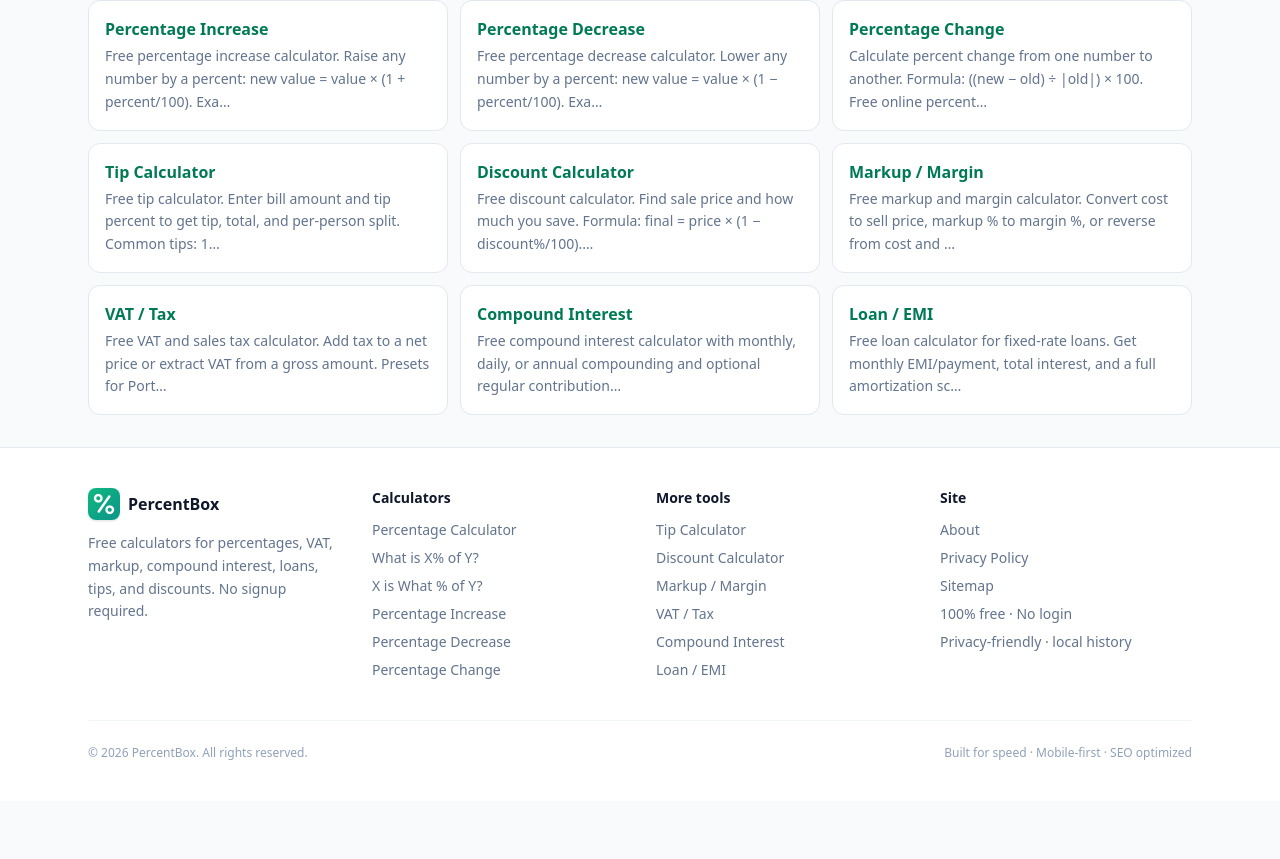
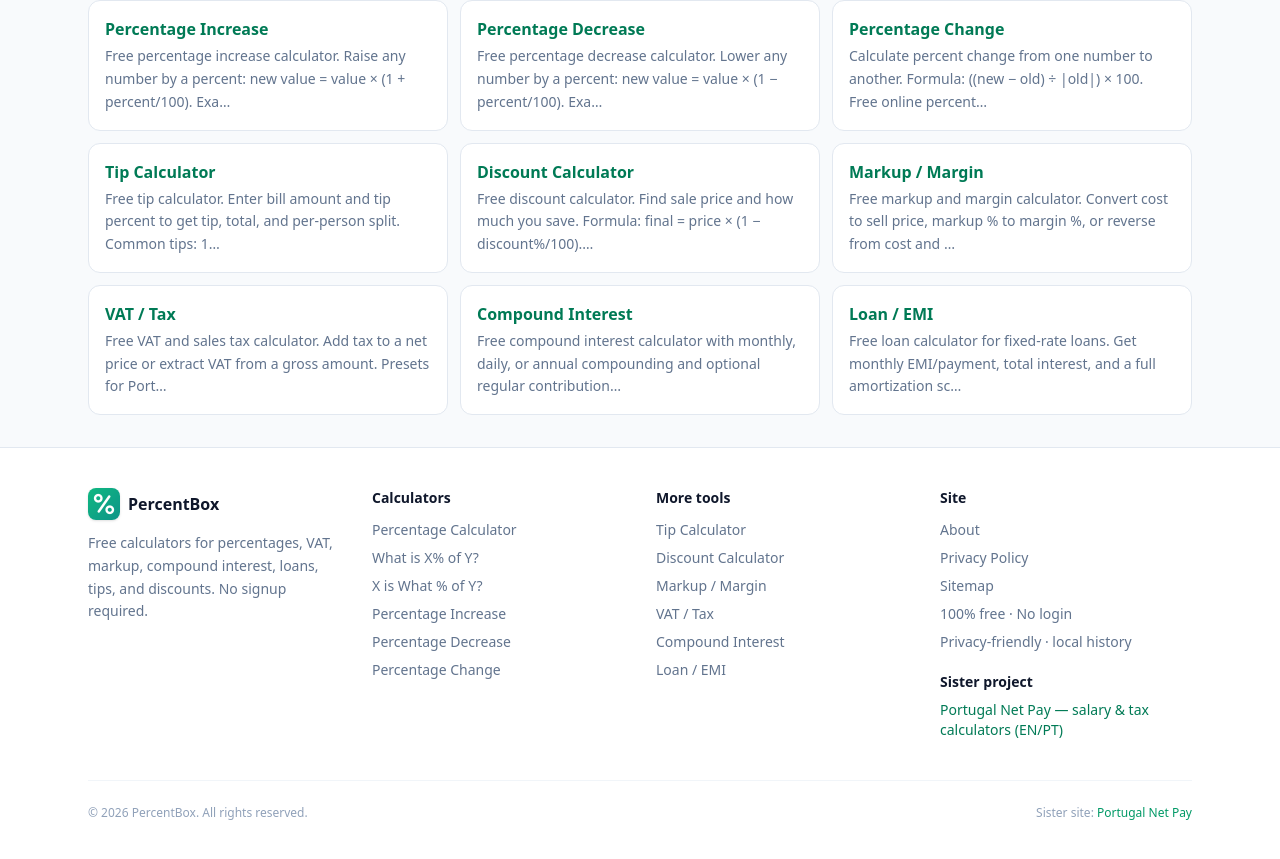
Before and after one commit to ricmrodrigues/percentbox, a Next.js app: page / in a window 1280 px wide. Shown: the part 4123-4982 px from the top of the page. Before the commit the page ends 4924 px from the top, so only its background shows below. Built offline with nearby package versions, Linux system fonts and the light colour scheme; no server answers.

Commit message:
Footer: link sister project Portugal Net Pay / SalarioBox

```diff
--- a/src/components/Footer.tsx
+++ b/src/components/Footer.tsx
@@ -99,12 +99,35 @@
               <li>100% free · No login</li>
               <li>Privacy-friendly · local history</li>
             </ul>
+            <div className="mt-5">
+              <p className="text-sm font-semibold text-slate-900 dark:text-white">
+                Sister project
+              </p>
+              <a
+                href="https://portugalnetpay.com"
+                target="_blank"
+                rel="noopener noreferrer"
+                className="mt-2 block text-sm font-medium text-emerald-700 hover:underline dark:text-emerald-400"
+              >
+                Portugal Net Pay — salary &amp; tax calculators (EN/PT)
+              </a>
+            </div>
           </div>
         </div>
 
         <div className="mt-10 flex flex-col items-center justify-between gap-3 border-t border-slate-100 pt-6 text-xs text-slate-400 dark:border-slate-800 dark:text-slate-500 sm:flex-row">
           <p>© {year} PercentBox. All rights reserved.</p>
-          <p>Built for speed · Mobile-first · SEO optimized</p>
+          <p>
+            Sister site:{" "}
+            <a
+              href="https://portugalnetpay.com"
+              className="text-emerald-600 hover:underline dark:text-emerald-400"
+              target="_blank"
+              rel="noopener noreferrer"
+            >
+              Portugal Net Pay
+            </a>
+          </p>
         </div>
       </div>
     </footer>
```
